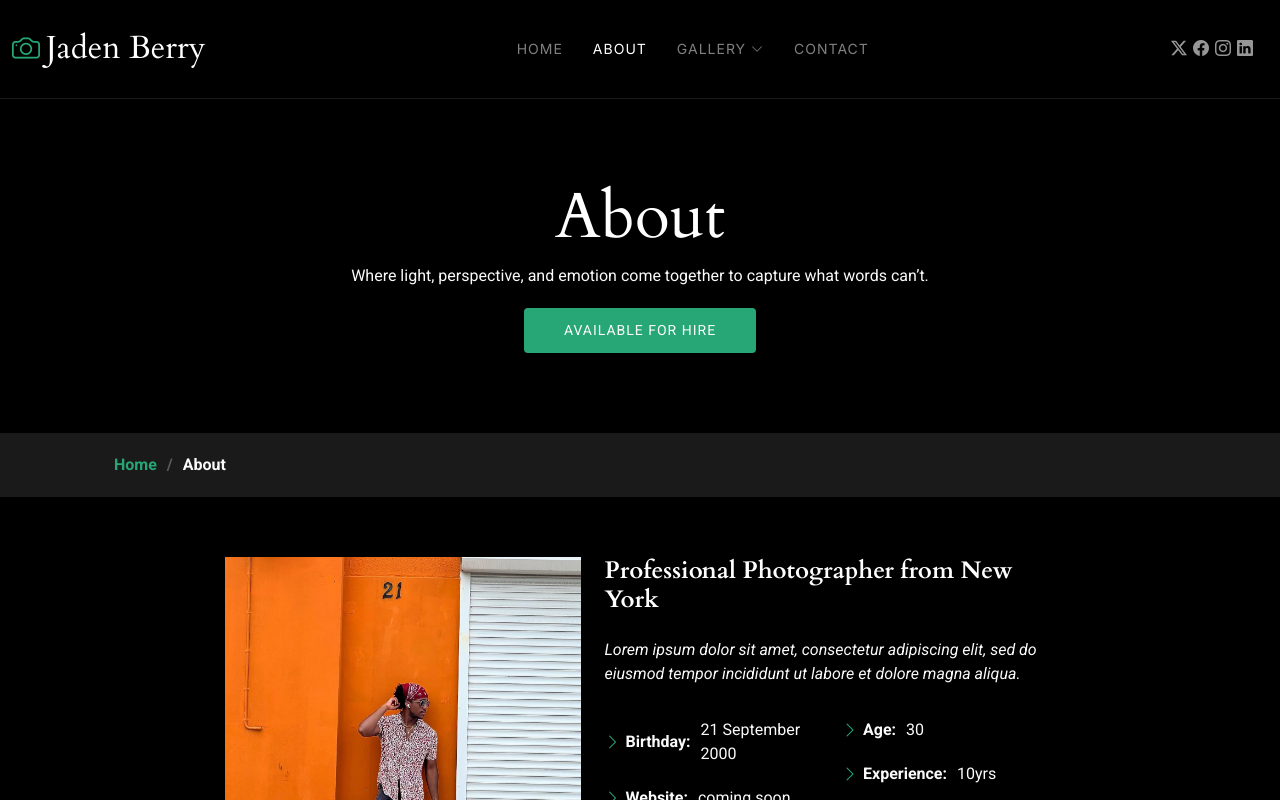
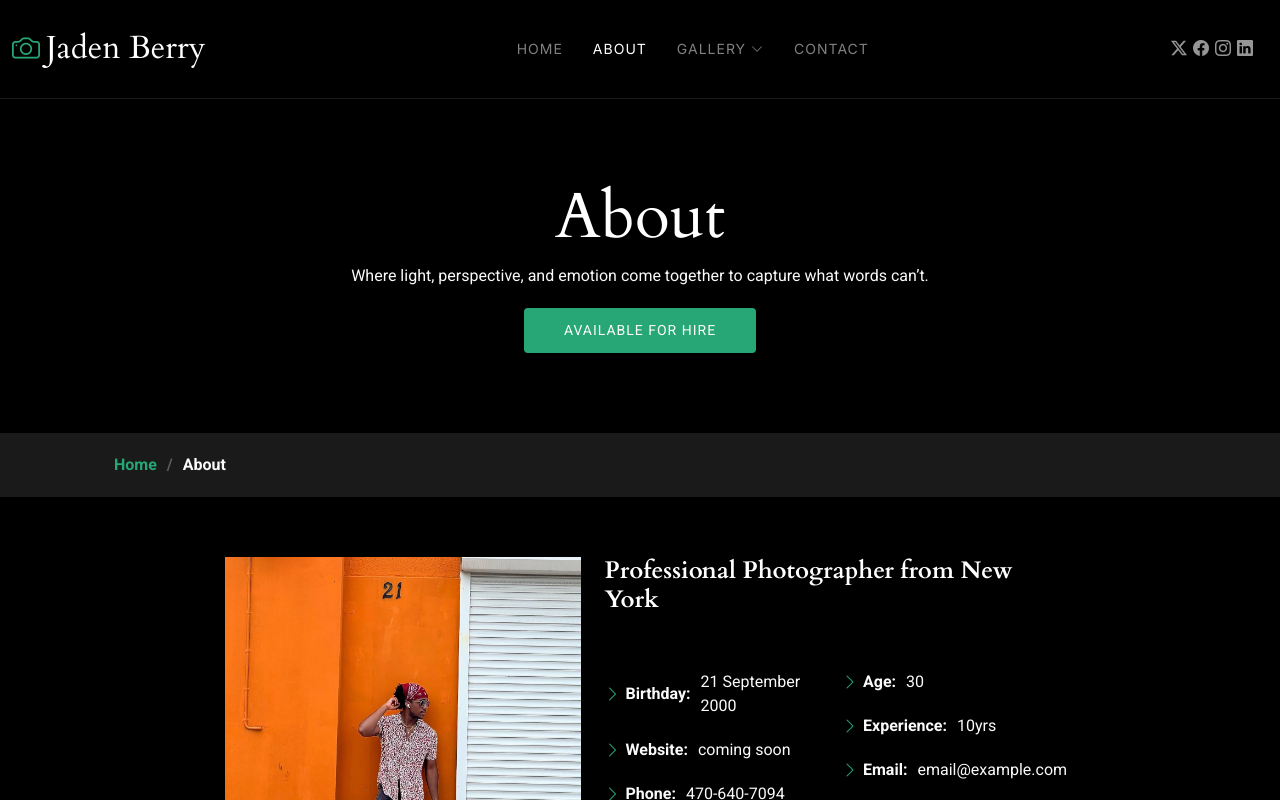
Before and after one commit to ProjectWhiz/JBportsite2, a React (Create React App) app in the folder frontend/: page /about in a window 1280 px wide. Shown: the top 800 px of the page. Built offline with nearby package versions, Linux system fonts and the light colour scheme.

Commit message:
Added copy to the about section

```diff
--- a/frontend/src/pages/About.js
+++ b/frontend/src/pages/About.js
@@ -39,8 +39,7 @@ const About = () => {
             <div className="col-lg-5 content">
               <h2>Professional Photographer from New York</h2>
               <p className="fst-italic py-3">
-                Lorem ipsum dolor sit amet, consectetur adipiscing elit, sed do eiusmod tempor
-                incididunt ut labore et dolore magna aliqua.
+
               </p>
               <div className="row">
                 <div className="col-lg-6">
```
